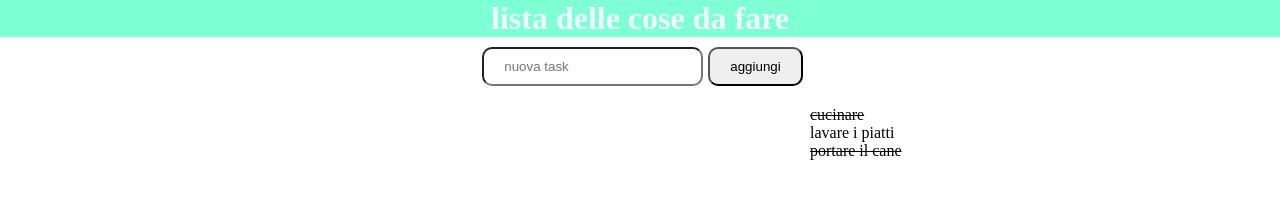
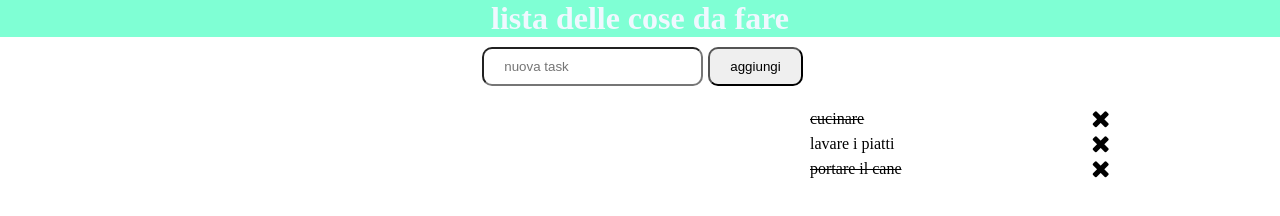
Before and after one commit to adrianobarboza31/vue-todolist, a plain HTML site: page index.html in a window 1280 px wide. Drawn offline with nearby package versions, Linux system fonts and the light colour scheme.

Commit message:
add remove button

```diff
--- a/css/style.css
+++ b/css/style.css
@@ -28,3 +28,9 @@ div.center{
 .linea{
     text-decoration: line-through;
 }
+p{
+    width: 300px;
+    display: flex;
+    justify-content: space-between;
+    align-items: center;
+}
--- a/index.html
+++ b/index.html
@@ -6,6 +6,7 @@
     <meta name="viewport" content="width=device-width, initial-scale=1.0">
     <script src="https://cdn.jsdelivr.net/npm/vue@3.2.41/dist/vue.global.min.js"></script>
     <link rel="stylesheet" href="./css/style.css">
+    <link rel="stylesheet" href="https://cdnjs.cloudflare.com/ajax/libs/font-awesome/4.7.0/css/font-awesome.min.css">
     <title>Document</title>
 </head>
 <body>
@@ -20,6 +21,7 @@
         </div>
         <p class="left" v-for="(item,index) in lista">
             <span :class="item.done==true ? 'linea': ''">{{item.text}}</span>
+            <span @click="remove"><i style="font-size:24px" class="fa">&#xf00d;</i></span>
         </p>
 
     </div>
--- a/js/script.js
+++ b/js/script.js
@@ -34,7 +34,9 @@ const app=createApp({
         }
     },
     methods:{
-
+        remove(i){
+            this.lista.splice(i,1)
+        }
     },
     computed:{
 
```
